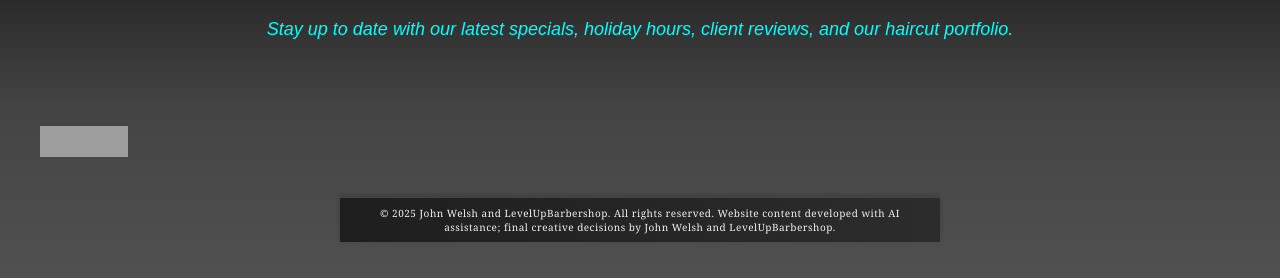
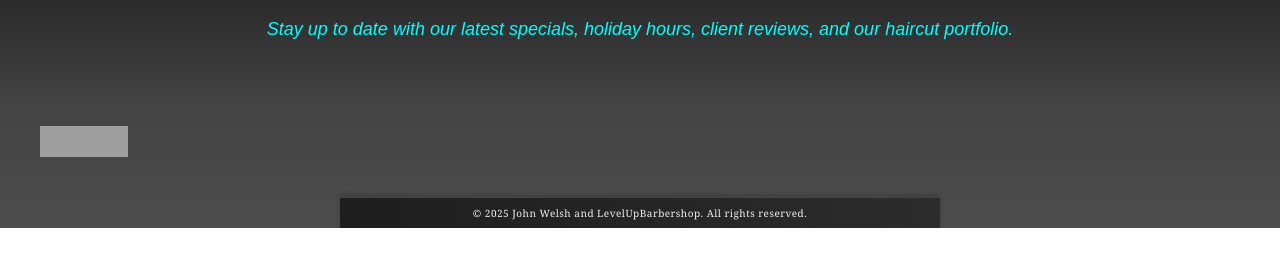
Before and after one commit to JWelsh0311/LevelUpBarbershop, a plain HTML site: page services.html in a window 1280 px wide. Shown: the part 1252-1530 px from the top of the page. After the commit the page ends 1480 px from the top, so only its background shows below. Drawn offline with Linux system fonts and the light colour scheme; grey boxes are pictures that could not be loaded.

Commit message:
Update services.html

```diff
--- a/services.html
+++ b/services.html
@@ -68,7 +68,7 @@
   box-sizing: border-box;
   margin: 0 auto; /* Centers the footer horizontally */
 ">
-  &copy; 2025 John Welsh and LevelUpBarbershop. All rights reserved. Website content developed with AI assistance; final creative decisions by John Welsh and LevelUpBarbershop.
+  &copy; 2025 John Welsh and LevelUpBarbershop. All rights reserved.
 </footer>
 
 <style>
@@ -80,6 +80,5 @@
     }
   }
 </style>
-<br><br>
 </body>
 </html>
```
